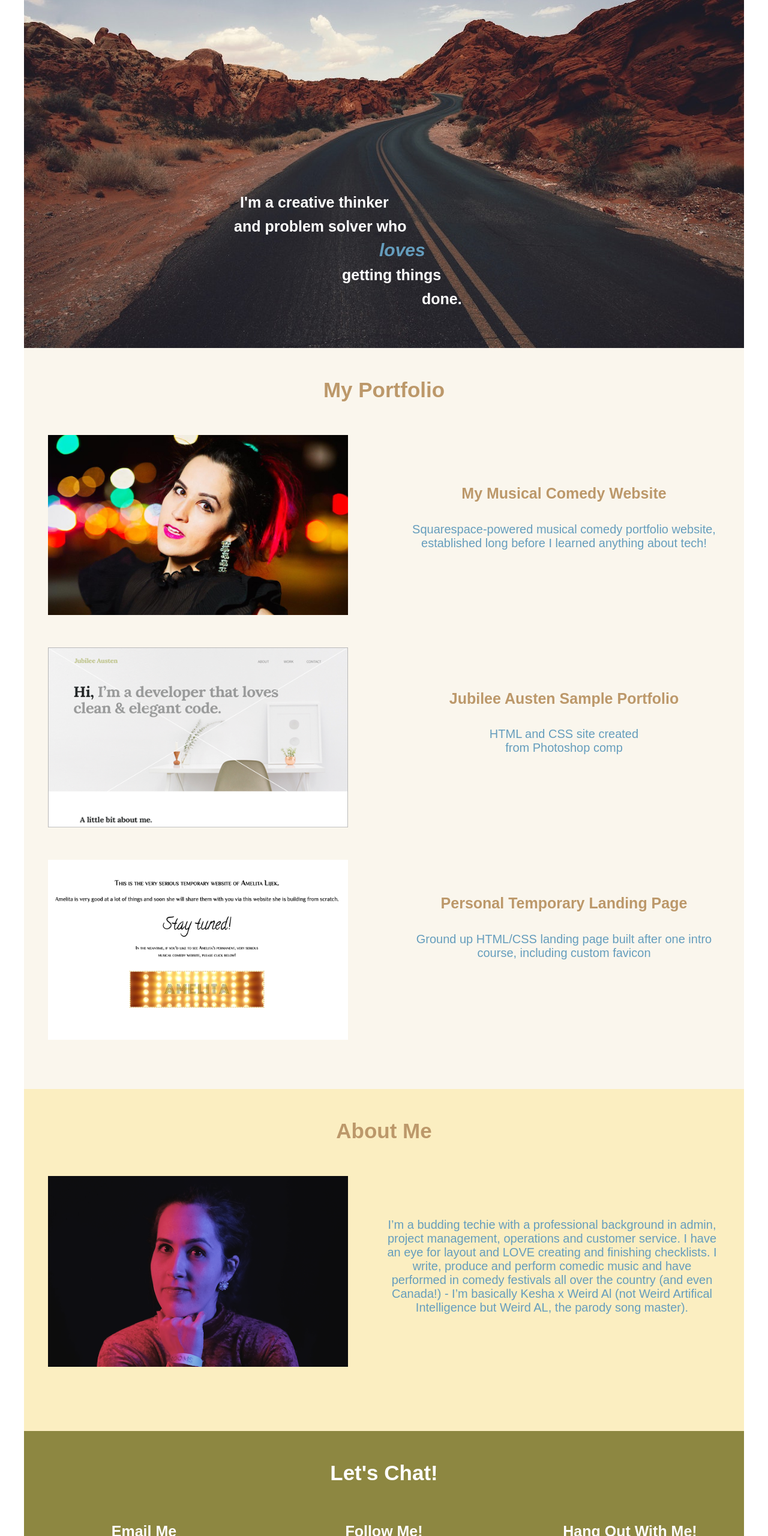
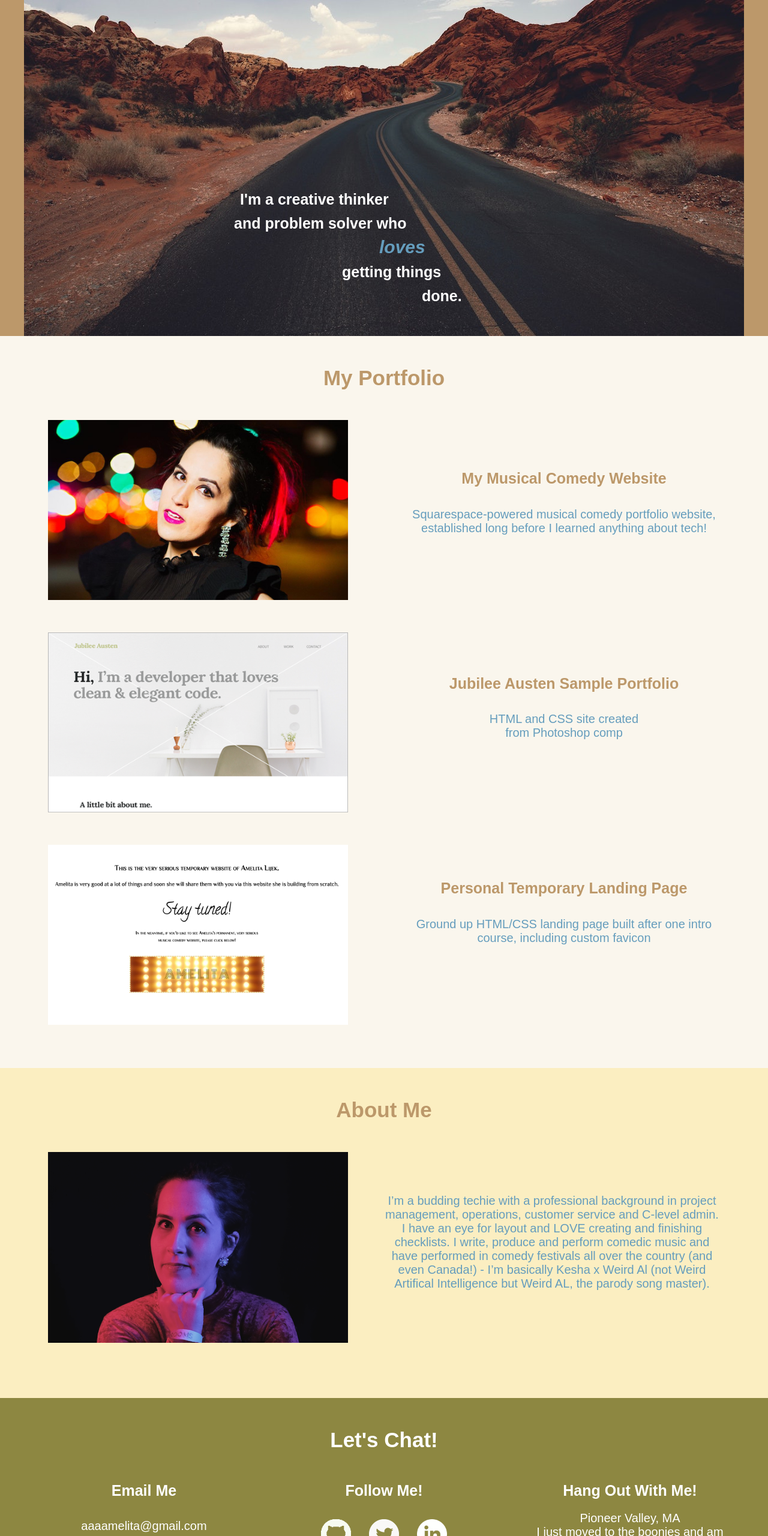
Before and after one commit to amelita-l/milestone-project-1, a plain HTML site: page index.html in a window 1280 px wide. Shown: the part 240-2800 px from the top of the page at 60% size. Drawn offline with Linux system fonts and the light colour scheme; a web font is replaced by a local one.

Commit message:
Updated HTML and CSS to have no negative margins and full width backgrounds

```diff
--- a/css/main.css
+++ b/css/main.css
@@ -9,23 +9,19 @@ body {
 }
 
 #portfolio {
-    height: 1500px;
-    margin-top: -35px;
+    height: 1220px;
 }
 
 #about {
-    height: 645px;
-    margin-top: -300px;
+    height: 520px;
 }
 
 #contact {
-    height: 385px;
-    margin-top: -140px;
+    height: 365px;
 }
 
 #copyright {
     height: 60px;
-    margin-top: -20px;
 }
 /****** GRID ******/
 
@@ -47,10 +43,12 @@ body {
 
 /****** HEADER ******/
 
+#header-background-color {
+    background: #bc986a;
+}
+
 #header {
     background: url('../img/hero-image.jpg') no-repeat #bc986a;
-    height: 800px;
-    width: 1200px;
 }
 
 nav ul {
@@ -58,10 +56,12 @@ nav ul {
     font-size: 20px;
     text-align: right;
     padding-top: 30px;
+    margin: 0px;
 }
 
 nav ul li {
     display: inline-block;
+
 }
 
 nav ul li a {
@@ -97,15 +97,18 @@ nav ul li a {
 h1 {
      font-variant: small-caps;
      font-size: 60px;
+     margin: 0px;
+     padding-top: 50px;
 }
 
 h2 {
     padding-left: 350px;
     padding-right: 30px;
-    padding-top: 305px;
+    padding-top: 370px;
     font-size: 25px;
     text-align:left;
     line-height: 40px;
+    margin: 0px;
 }
 
 
@@ -119,8 +122,9 @@ h3 {
     text-align: center;
     font-size: 35px;
     padding-top: 50px;
-    padding-bottom: 20px;
+    padding-bottom: 50px;
     color: #bc986a;
+    margin: 0px;
 }
 
 .thumbnails img {
@@ -181,12 +185,12 @@ p#about-me-paragraph {
 /****** FOOTER ******/
 #contact {
     background-color: #8d8741;
-    margin-bottom: 20px;
+
 }
 
 h3#contact-text {
     color: white;
-    margin-bottom: 10px;
+    margin: 0px;
 }
 
 p#email a {
@@ -196,16 +200,18 @@ p#email a {
 
 h4.small-contact-headers {
     color: white;
+    margin-top: 0px;
 }
 
 h4.small-contact-headers#hang-out {
     margin-left: 20px;
+    margin-bottom: 0px;
 }
 
 p#contact-paragraph {
     color: white;
     margin-left: 20px;
-    margin-top: -20px;
+    margin-bottom: 0px;
 
 }
 
--- a/index.html
+++ b/index.html
@@ -15,6 +15,7 @@
     </head>
 
     <body>
+        <section id= "header-background-color">
             <div class="full-width">
                 <section id="header">
                         <div id="nav">
@@ -33,9 +34,11 @@
                         </div>
                 </section>
             </div>
+        </section>
 
+
+            <section id="portfolio">
                 <div class="full-width">
-                <section id="portfolio">
                     <h3>My Portfolio</h3>
                     <div class="half-width">
                         <div class="thumbnails">
@@ -64,28 +67,28 @@
                             <p>Ground up HTML/CSS landing page built after one intro course, including custom favicon</p>
                         </section>
                     </div>
+                </div>
             </section>
-            </div>
 
 
+            <section id="about">
                 <div class="full-width">
-                <section id="about">
                     <h3 id="about-me">About Me</h3>
                     <div class="half-width">
                         <img src="img/about-me-pic.png" alt="Amelita headshot" />
                     </div>
                     <div class="half-width">
-                        <p id="about-me-paragraph">I’m a budding techie with a professional background in admin, project management, operations and customer service. I have
+                        <p id="about-me-paragraph">I’m a budding techie with a professional background in project management, operations, customer service and C-level admin. I have
                         an eye for layout and LOVE creating and finishing checklists. I write, produce and perform comedic music and have performed in comedy festivals all over the country (and even
                         Canada!) - I’m basically Kesha x Weird Al (not Weird Artifical Intelligence but Weird AL, the parody song master).</p>
                     </div>
+                </div>
             </section>
-            </div>
 
 
         <footer>
+            <section id="contact">
                 <div class="full-width">
-                    <section id="contact">
 
                     <h3 id="contact-text">Let's Chat!</h3>
                         <div class="third-width">
@@ -114,9 +117,9 @@
                             <h4 class="small-contact-headers" id="hang-out">Hang Out With Me!</h4>
                             <p id="contact-paragraph"> Pioneer Valley, MA <br> I just moved to the boonies and am excited to be here. Let's get socially distant coffee!</p>
                         </div>
+                </div>
+            </section>
 
-                    </section>
-                </div>
 
             <div id="copyright">
                 <div class="full-width">
```
Lines whose indentation alone changed are shown as unchanged.
